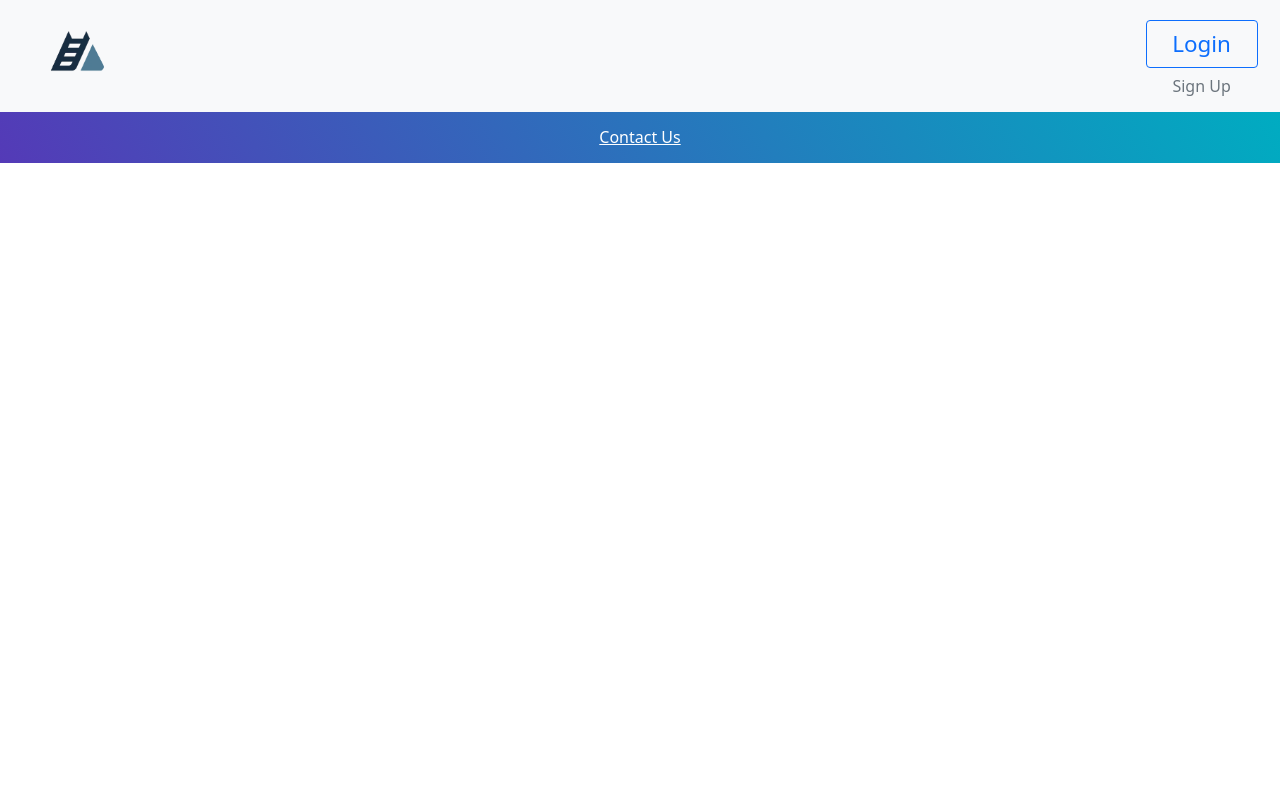
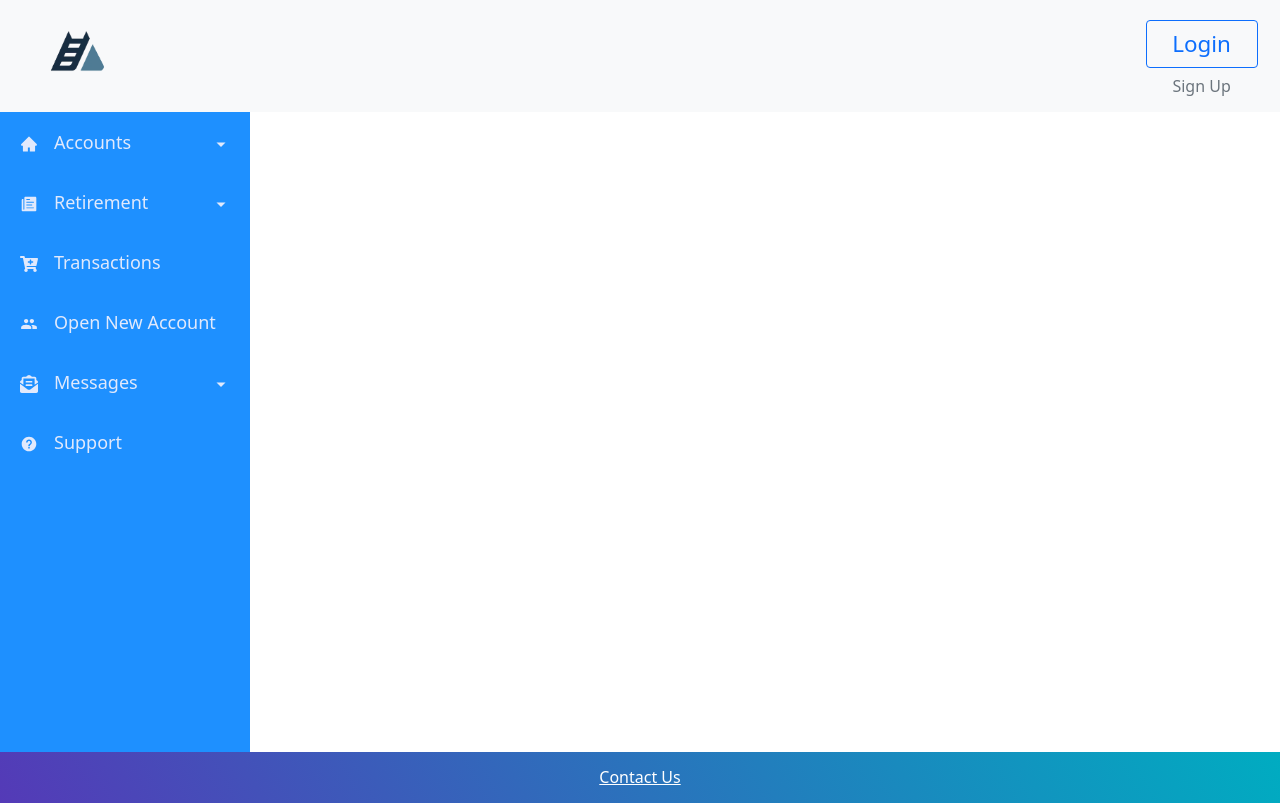
Before and after one commit to mematthew123/React-Capstone, a React (Create React App) app: page /sidebar in a window 1280 px wide. Built offline with nearby package versions, Linux system fonts and the light colour scheme.

Commit message:
adding sidebar for userdashboard

```diff
--- a/package.json
+++ b/package.json
@@ -9,11 +9,13 @@
     "bootstrap": "^5.0.0",
     "react": "^17.0.2",
     "react-dom": "^17.0.2",
+    "react-icons": "^4.2.0",
     "react-redux": "^7.2.4",
     "react-router-dom": "^5.2.0",
     "react-scripts": "^4.0.3",
     "redux": "^4.1.0",
     "redux-thunk": "^2.3.0",
+    "styled-components": "^5.3.0",
     "web-vitals": "^1.0.1"
   },
   "scripts": {
--- a/src/Sidebar_Dashboard/Sidebar.js
+++ b/src/Sidebar_Dashboard/Sidebar.js
@@ -27,14 +27,7 @@ const NavIcon = styled(Link)`
 const SidebarNav = styled.nav`
   background: #1e90ff;
   width: 250px;
-  height: 100vh;
-  display: flex;
-  justify-content: center;
-  position: fixed;
-  top: 0;
-  left: ${({ sidebar }) => (sidebar ? '0' : '-100%')};
-  transition: 350ms;
-  z-index: 10;
+  height: 80vh;
 `;
 
 const SidebarWrap = styled.div`
@@ -48,23 +41,22 @@ const Sidebar = () => {
 
   return (
     <>
-      <IconContext.Provider value={{ color: '#fff' }}>
+      {/* <IconContext.Provider value={{ color: '#fff' }}>
         <Nav>
           <NavIcon to='#'>
             <FaIcons.FaBars onClick={showSidebar} />
           </NavIcon>
-        </Nav>
+        </Nav>*/}
         <SidebarNav sidebar={sidebar}>
+
           <SidebarWrap>
-            <NavIcon to='#'>
+            {/* <NavIcon to='#'>
               <AiIcons.AiOutlineClose onClick={showSidebar} />
-            </NavIcon>
-            {SidebarData.map((item, index) => {
-              return <SubMenu item={item} key={index} />;
-            })}
+            </NavIcon> */}
+            {SidebarData.map((item, index) => { return <SubMenu item={item} key={index} />; })}
           </SidebarWrap>
         </SidebarNav>
-      </IconContext.Provider>
+     {/*  </IconContext.Provider> */}
     </>
   );
 };
--- a/src/components/Main.js
+++ b/src/components/Main.js
@@ -8,6 +8,9 @@ import AdminDashboard from './AdminDashboard';
 import { login } from '../Actions/Authentication';
 import ContactForm from './ContactForm/ContactForm';
 import Footer from './Footer/Footer';
+import Sidebar from '../Sidebar_Dashboard/Sidebar';
+import { SidebarData } from '../Sidebar_Dashboard/SidebarData';
+import SubMenu from '../Sidebar_Dashboard/SubMenu';
 
 class Main extends Component {
 
@@ -15,12 +18,12 @@ class Main extends Component {
         return (
             <>
                 <Header />
-                    <Switch location={this.props.location}>
-                        <Route path="/user" component={UserDashboard} />
-                        <Route path="/admin" component={AdminDashboard} />
-                        <Route exact path="/" component={Home} />
-
-                    </Switch>
+                <Switch location={this.props.location}>
+                    <Route path="/user" component={UserDashboard} />
+                    <Route path="/admin" component={AdminDashboard} />
+                    <Route path="/sidebar" component={Sidebar} />
+                    <Route exact path="/" component={Home} />
+                </Switch>
                 <Footer />
             </>
         );
```
Also changed, not shown: 1 other file (tests, documents, lock files or other folders).
